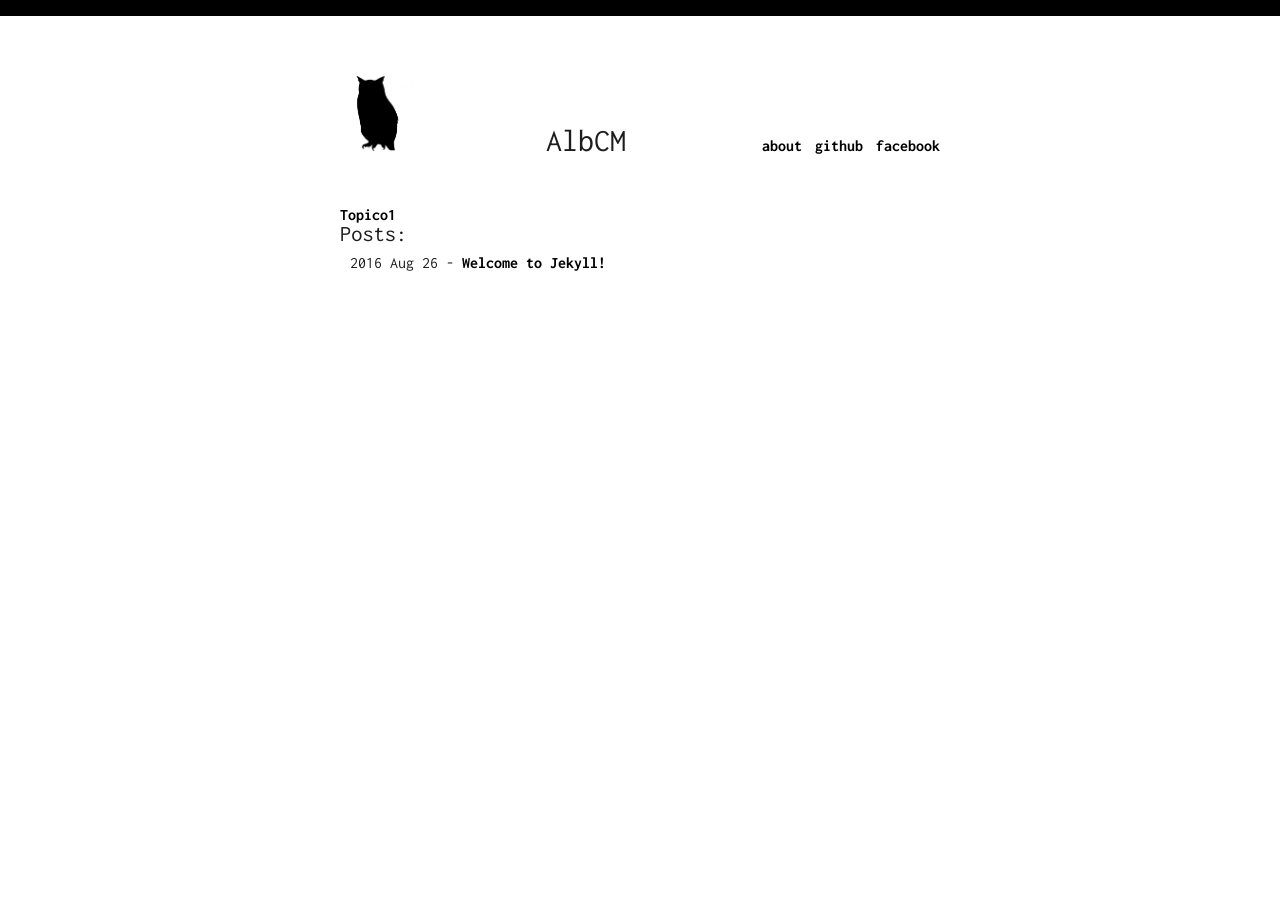
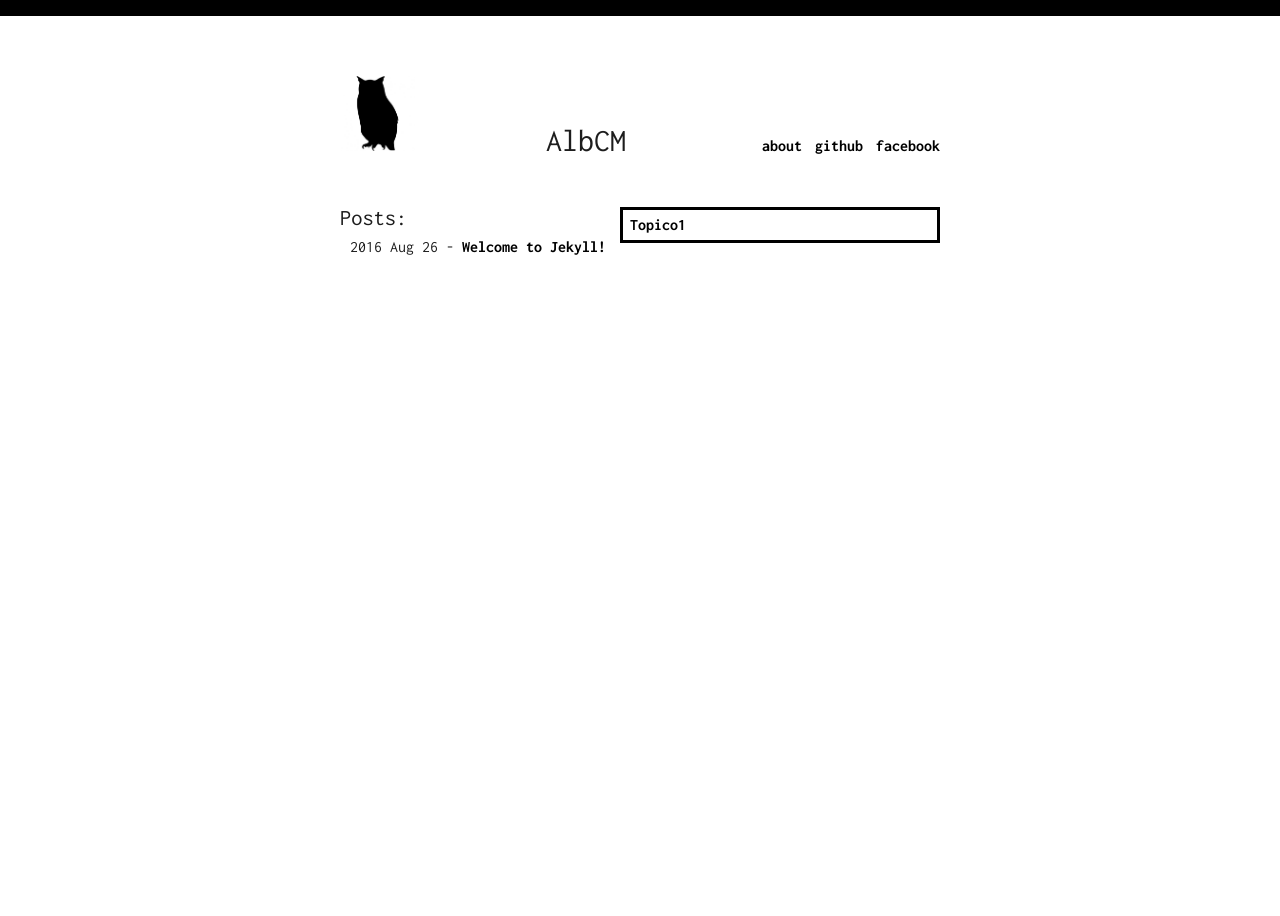
Before and after one commit to AlbCM/albcm.github.io, a Jekyll site: the page built from index.html, in a window 1280 px wide. Built offline with Jekyll 4.4.1, drawn with Linux system fonts in a browser that asks for light colours; comment, search, counter and statistics services are not loaded.

Commit message:
Update index.html

```diff
--- a/index.html
+++ b/index.html
@@ -5,7 +5,7 @@ layout: default
 <html>
 <head>
 <style>
-.categorias{
+.Categorias{
     float:right;
     width:300px;
     border:3px solid #000000;
```
